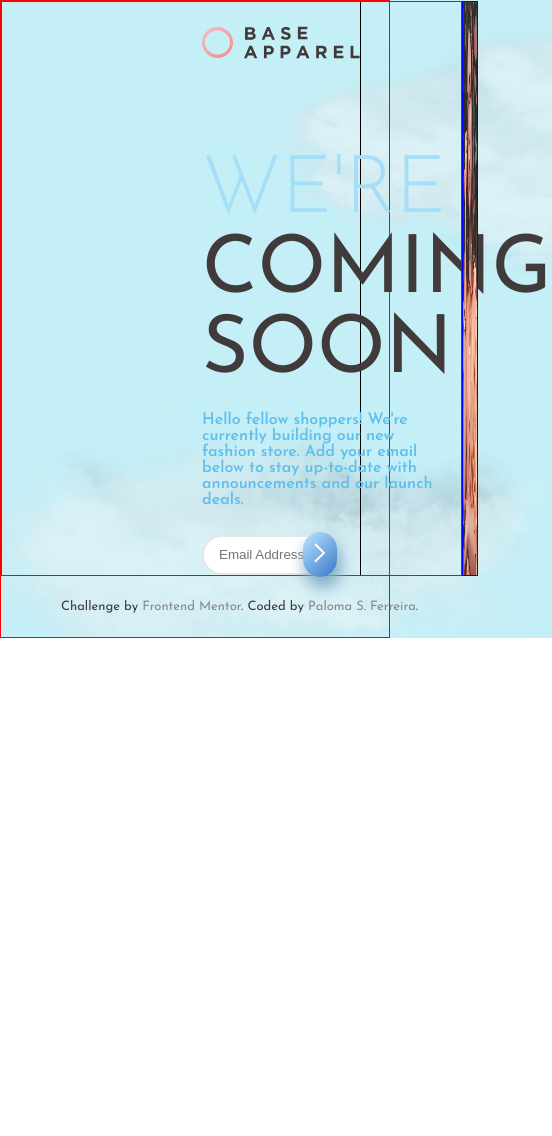
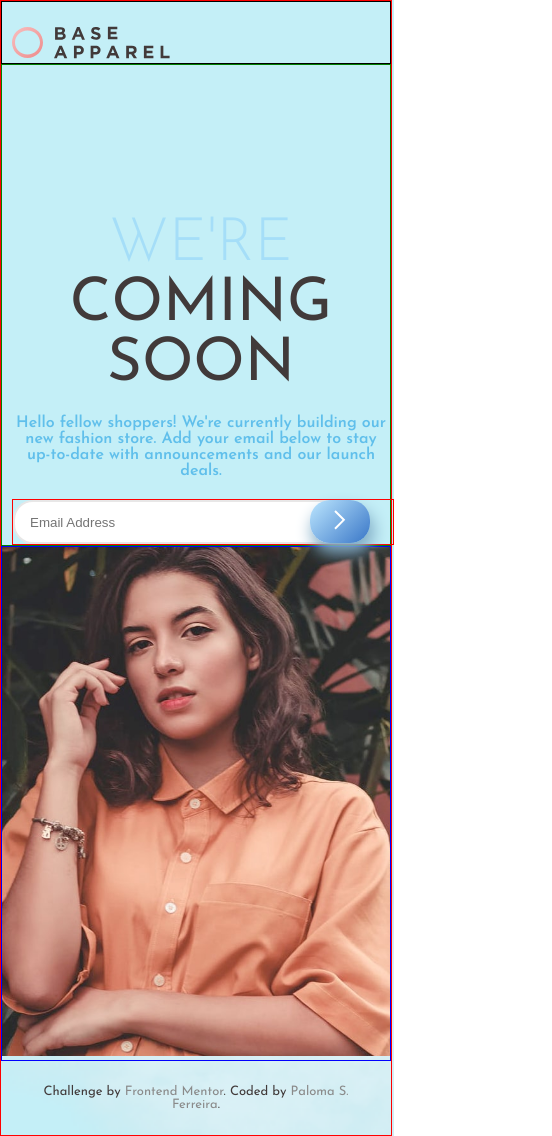
Before and after one commit to lomaferreira/email-page, a plain HTML site: page index.html in a window 390 px wide. Shown: the whole page, 552 px wide, since content can reach past the window. Before the commit the page ends 844 px from the top, so only its background shows below. Drawn offline with Linux system fonts and the light colour scheme.

Commit message:
media queries

```diff
--- a/index.html
+++ b/index.html
@@ -19,20 +19,27 @@
         <img src="./assets/logo.svg" alt="logo do site" />
       </header>
       <div class="announcement">
-      <h1><span>WE'RE <br> </span> COMING <br>SOON</h1>
+        <h1>
+          <span>WE'RE <br /> </span> COMING <br />SOON
+        </h1>
         <p>
-        Hello fellow shoppers! We're currently building our new <br> fashion store.
-        Add your email below to stay up-to-date with <br>announcements and our
+          Hello fellow shoppers! We're currently building our new fashion store.
+          Add your email below to stay up-to-date with announcements and our
           launch deals.
         </p>
+        <div class="user">
           <input type="email" placeholder="Email Address" />
-      <button><img src="./assets/icon-arrow.svg" alt="sinal de >" /></button>
+          <button>
+            <img src="./assets/icon-arrow.svg" alt="sinal de >" />
+          </button>
+        </div>
       </div>
       <div class="img">
         <img
           src="./assets/hero-desktop.jpg"
           alt="mulher com camisa social laranja e cabelos castanhos, com a mão no queixo."
-        width="100%" height="100%"
+          width="100%"
+          height="100%"
         />
       </div>
       <footer>
--- a/style.css
+++ b/style.css
@@ -1,7 +1,6 @@
 * {
   margin: 0;
   padding: 0;
-  box-sizing: border-box;
 }
 body {
   font-family: 'Josefin Sans', sans-serif;
@@ -10,20 +9,20 @@ body {
 form {
   border: 1px solid red;
   display: grid;
-  grid-template-columns: repeat(3,2fr);
+  grid-template-columns: repeat(3, 2fr);
   width: 100%;
 }
 header {
   border: 1px solid black;
- grid-area: 1/1/2/1;
-  padding-left: 200px;
+  grid-area: 1/1/2/1;
+  padding-left: 150px;
   padding-top: 24px;
 }
 .announcement {
-grid-area: 1/1/2/3;
+  grid-area: 1/1/2/3;
   border: 1px solid green;
 
-  padding-left: 200px;
+  padding-left: 150px;
   padding-top: 150px;
 }
 .announcement span {
@@ -40,9 +39,18 @@ grid-area: 1/1/2/3;
   font-weight: 600;
   color: hsl(199, 78%, 65%);
   margin-bottom: 20px;
+  text-align: justify;
+  width: 400px;
+  min-width: 300px;
 }
-.announcement input {
-  width: 50%;
+.user {
+  border: 1px solid red;
+  width: 380px;
+  position: relative;
+}
+
+.user input {
+  width: 320px;
   height: 40px;
   border-radius: 20px;
   border: 2px solid hsla(0, 4%, 54%, 0.2);
@@ -51,30 +59,31 @@ grid-area: 1/1/2/3;
 input:focus-visible {
   border: 1px solid red;
 }
-.announcement button {
-  width: 13%;
-  height: 45px;
+.user button {
+  width: 80px;
+  height: 43px;
   border-radius: 20px;
   background: linear-gradient(135deg, hsl(202, 100%, 87%), hsl(214, 56%, 50%));
   border: 1px;
-  position: relative;
-  right: 13%;
-  top: 0.9%;
+
+  position: absolute;
+  right: 6%;
+
   box-shadow: 3px 10px 16px 1px hsl(202, 37%, 64%);
   transition: box-shadow 0.2s;
   transition: transform 0.1s;
 }
-.announcement button:hover {
+.user button:hover {
   box-shadow: 3px 10px 16px 1px hsl(202, 36%, 54%);
   background: hsl(202, 88%, 83%);
   transform: scale(1.1);
 }
+
 .img {
   border: 1px solid blue;
-  grid-area:1/3/2/4;
+  grid-area: 1/3/2/4;
+}
 
-
-}
 footer {
   grid-column: 1/4;
   text-align: center;
@@ -82,10 +91,38 @@ footer {
   font-size: 13px;
   color: hsl(0, 6%, 24%);
 }
+
 footer > a {
   text-decoration: none;
   color: hsl(0, 0%, 54%);
 }
+
 footer > a:hover {
   color: hsl(199, 100%, 48%);
 }
+
+@media (max-width: 800px) {
+  form {
+    display: flex;
+    flex-direction: column;
+  }
+  header,
+  .announcement {
+    padding-left: 10px;
+  }
+  .announcement h1,
+  .announcement p {
+    text-align: center;
+    width: 100%;
+    text-align: center;
+  }
+  .announcement h1 {
+    font-size: 60px;
+  }
+  .user{
+    margin: 0 auto;
+  }
+  .user button{
+    width: 60px;
+  }
+}
```
Lines whose indentation alone changed are shown as unchanged.
